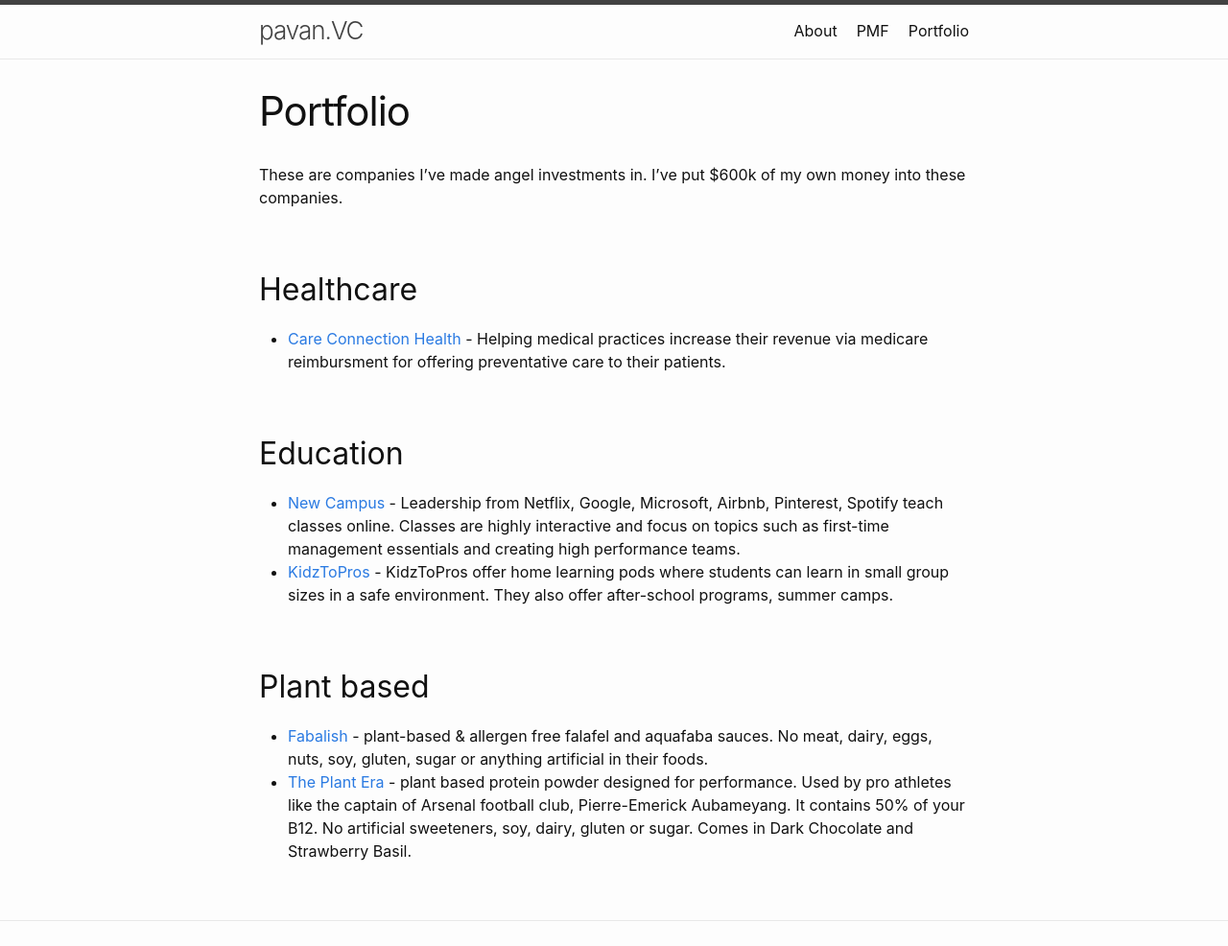
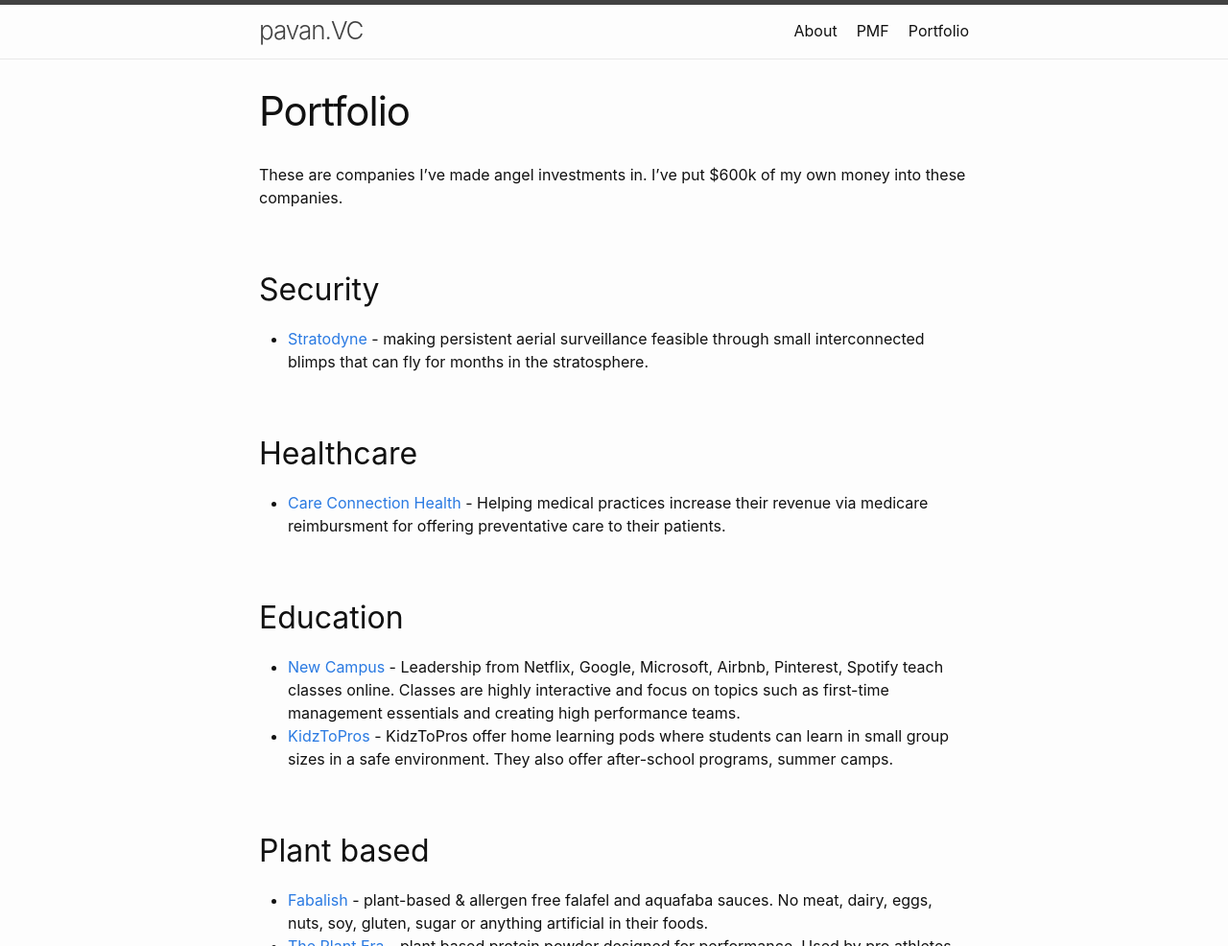
Before and after one commit to katpavan/katpavan.github.io, a Jekyll site: the page built from portfolio.md, in a window 1280 px wide, cut to the strip 0-986 px from the top of the page. Shown: the whole strip at 96% size. Built offline with Jekyll 4.4.1, drawn with Linux system fonts in a browser that asks for light colours.

Commit message:
update portfolio

```diff
--- a/portfolio.md
+++ b/portfolio.md
@@ -5,6 +5,9 @@
 ---
 
 These are companies I've made angel investments in. I've put $600k of my own money into these companies.
+
+## Security
+- [Stratodyne](https://www.linkedin.com/company/stratodyne/) - making persistent aerial surveillance feasible through small interconnected blimps that can fly for months in the stratosphere.
 
 ## Healthcare
 
```
